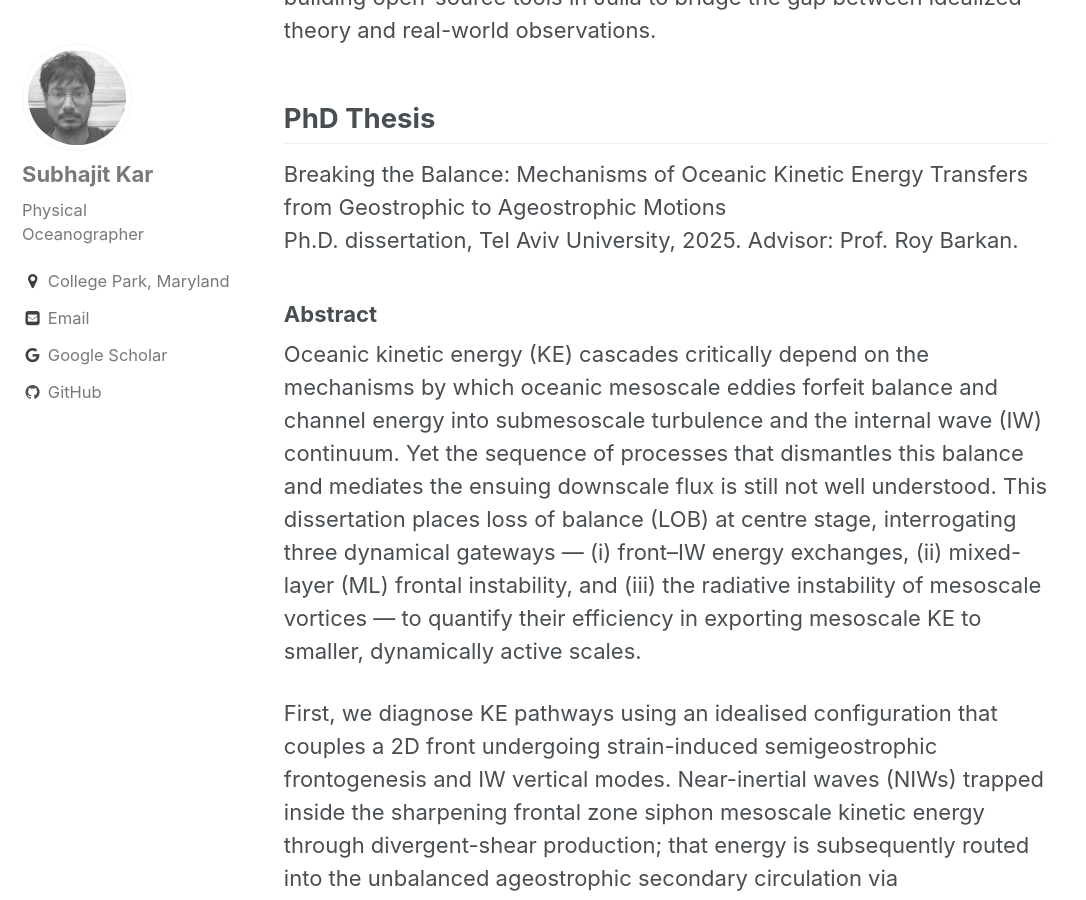
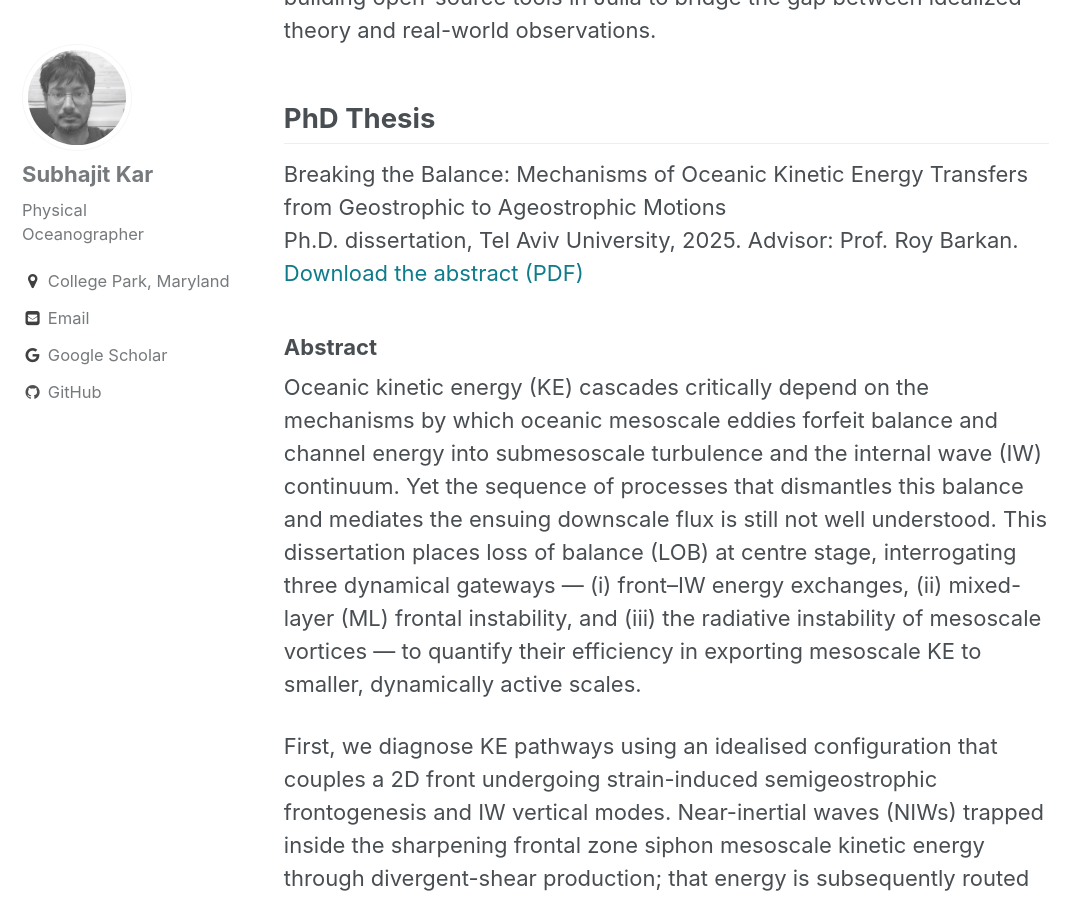
Before and after one commit to subhk/subhk.github.io, a Jekyll site: the page built from _pages/about.md, in a window 1280 px wide and 900 px high, scrolled down 1838 px. Shown: the whole window, without its empty margins (0-1086 px from the left). Built offline with Jekyll 4.4.1, drawn with Linux system fonts in a browser that asks for light colours.

Commit message:
Add thesis abstract PDF and download link on About page
Co-Authored-By: Claude Opus 4.8 (1M context) <noreply@anthropic.com>

```diff
--- a/_pages/about.md
+++ b/_pages/about.md
@@ -18,6 +18,7 @@ These seemingly tiny, kilometer-scale dynamics are central to the Earth system:
 
 Breaking the Balance: Mechanisms of Oceanic Kinetic Energy Transfers from Geostrophic to Ageostrophic Motions
 Ph.D. dissertation, Tel Aviv University, 2025. Advisor: Prof. Roy Barkan.
+[Download the abstract (PDF)](/assets/pdf/thesis-abstract.pdf)
 
 ### Abstract
 
```
Also changed, not shown: 1 other file.
